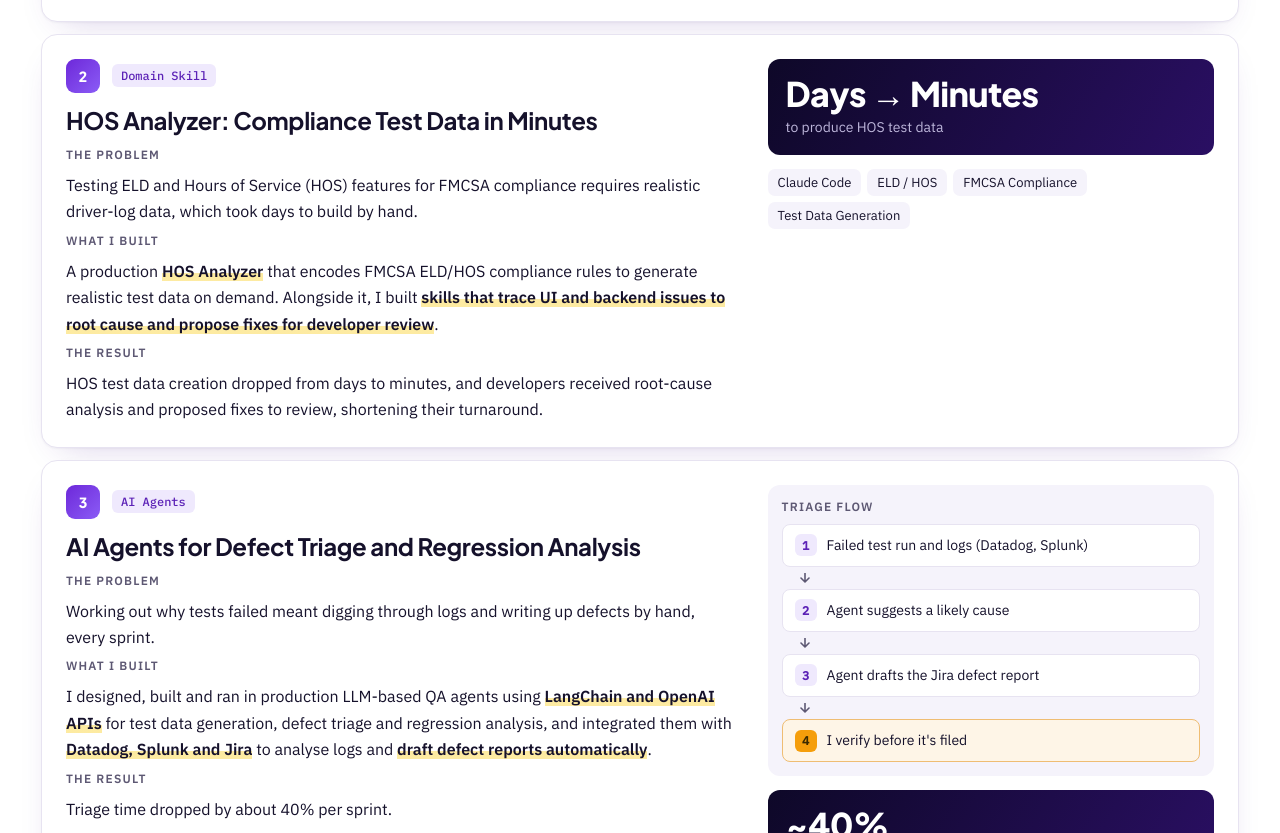
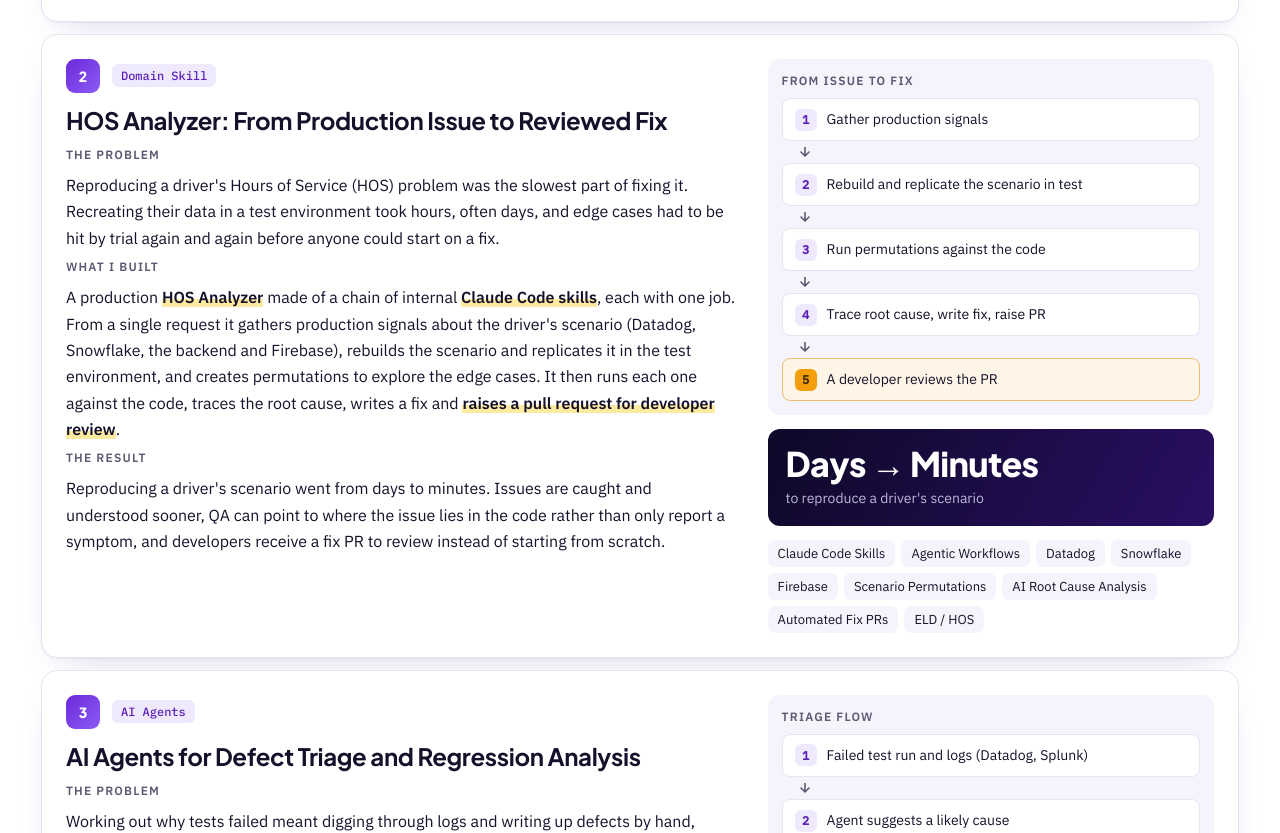
Before and after one commit to AwaisAshrafQA/AwaisAshrafQA.github.io, a plain HTML site: page ai.html in a window 1280 px wide. Shown: the part 1176-2009 px from the top of the page. Drawn offline with Linux system fonts and the light colour scheme.

Commit message:
Update HOS Analyzer case and AI skills from the HOS Analyzer explainer
Co-Authored-By: Claude Opus 5.5 <noreply@anthropic.com>

```diff
--- a/ai.html
+++ b/ai.html
@@ -408,7 +408,7 @@ html.arrive-back body{transform-origin:left center;animation:bookArriveBack .9s
     <h1>AI-Driven QA That Turns <em>Days into Minutes</em></h1>
     <p class="lead">At Motive, I designed, built and ran AI tooling in production: <strong>custom Claude Code skills and LLM agents</strong> that automate the API pipeline, the weekly release process, test data generation and bug triage, deployed as containerised services on AWS and Azure and turning days of manual effort into minutes.</p>
     <div class="hstats">
-      <div class="hstat"><b>Days <em>→</em> Minutes</b><span>HOS test data with a custom Claude Code skill</span></div>
+      <div class="hstat"><b>Days <em>→</em> Minutes</b><span>to reproduce a driver's issue with the HOS Analyzer skills</span></div>
       <div class="hstat"><b>~40<em>%</em></b><span>less defect triage time per sprint with LLM agents</span></div>
       <div class="hstat"><b>100,000<em>+</em></b><span>businesses on the platform where I did this work</span></div>
     </div>
@@ -451,16 +451,28 @@ html.arrive-back body{transform-origin:left center;animation:bookArriveBack .9s
       <article class="case">
         <div>
           <div class="case-top"><span class="num">2</span><span class="tag">Domain Skill</span></div>
-          <h3>HOS Analyzer: Compliance Test Data in Minutes</h3>
+          <h3>HOS Analyzer: From Production Issue to Reviewed Fix</h3>
           <dl>
-            <dt>The Problem</dt><dd>Testing ELD and Hours of Service (HOS) features for FMCSA compliance requires realistic driver-log data, which took days to build by hand.</dd>
-            <dt>What I Built</dt><dd>A production <strong>HOS Analyzer</strong> that encodes FMCSA ELD/HOS compliance rules to generate realistic test data on demand. Alongside it, I built <strong>skills that trace UI and backend issues to root cause and propose fixes for developer review</strong>.</dd>
-            <dt>The Result</dt><dd>HOS test data creation dropped from days to minutes, and developers received root-cause analysis and proposed fixes to review, shortening their turnaround.</dd>
+            <dt>The Problem</dt><dd>Reproducing a driver's Hours of Service (HOS) problem was the slowest part of fixing it. Recreating their data in a test environment took hours, often days, and edge cases had to be hit by trial again and again before anyone could start on a fix.</dd>
+            <dt>What I Built</dt><dd>A production <strong>HOS Analyzer</strong> made of a chain of internal <strong>Claude Code skills</strong>, each with one job. From a single request it gathers production signals about the driver's scenario (Datadog, Snowflake, the backend and Firebase), rebuilds the scenario and replicates it in the test environment, and creates permutations to explore the edge cases. It then runs each one against the code, traces the root cause, writes a fix and <strong>raises a pull request for developer review</strong>.</dd>
+            <dt>The Result</dt><dd>Reproducing a driver's scenario went from days to minutes. Issues are caught and understood sooner, QA can point to where the issue lies in the code rather than only report a symptom, and developers receive a fix PR to review instead of starting from scratch.</dd>
           </dl>
         </div>
         <div class="side">
-          <div class="result"><b>Days → Minutes</b><span>to produce HOS test data</span></div>
-          <div class="chips"><span>Claude Code</span><span>ELD / HOS</span><span>FMCSA Compliance</span><span>Test Data Generation</span></div>
+          <div class="flow" aria-label="HOS Analyzer flow">
+            <div class="flow-title">From Issue to Fix</div>
+            <div class="step"><i>1</i>Gather production signals</div>
+            <svg class="down" viewBox="0 0 12 10" aria-hidden="true"><path d="M6 0v8M2 5l4 4 4-4" fill="none" stroke="currentColor" stroke-width="1.6" stroke-linecap="round" stroke-linejoin="round"/></svg>
+            <div class="step"><i>2</i>Rebuild and replicate the scenario in test</div>
+            <svg class="down" viewBox="0 0 12 10" aria-hidden="true"><path d="M6 0v8M2 5l4 4 4-4" fill="none" stroke="currentColor" stroke-width="1.6" stroke-linecap="round" stroke-linejoin="round"/></svg>
+            <div class="step"><i>3</i>Run permutations against the code</div>
+            <svg class="down" viewBox="0 0 12 10" aria-hidden="true"><path d="M6 0v8M2 5l4 4 4-4" fill="none" stroke="currentColor" stroke-width="1.6" stroke-linecap="round" stroke-linejoin="round"/></svg>
+            <div class="step"><i>4</i>Trace root cause, write fix, raise PR</div>
+            <svg class="down" viewBox="0 0 12 10" aria-hidden="true"><path d="M6 0v8M2 5l4 4 4-4" fill="none" stroke="currentColor" stroke-width="1.6" stroke-linecap="round" stroke-linejoin="round"/></svg>
+            <div class="step human"><i>5</i>A developer reviews the PR</div>
+          </div>
+          <div class="result"><b>Days → Minutes</b><span>to reproduce a driver's scenario</span></div>
+          <div class="chips"><span>Claude Code Skills</span><span>Agentic Workflows</span><span>Datadog</span><span>Snowflake</span><span>Firebase</span><span>Scenario Permutations</span><span>AI Root Cause Analysis</span><span>Automated Fix PRs</span><span>ELD / HOS</span></div>
         </div>
       </article>
 
```
Also changed, not shown: index.html (+2 -2 lines).
